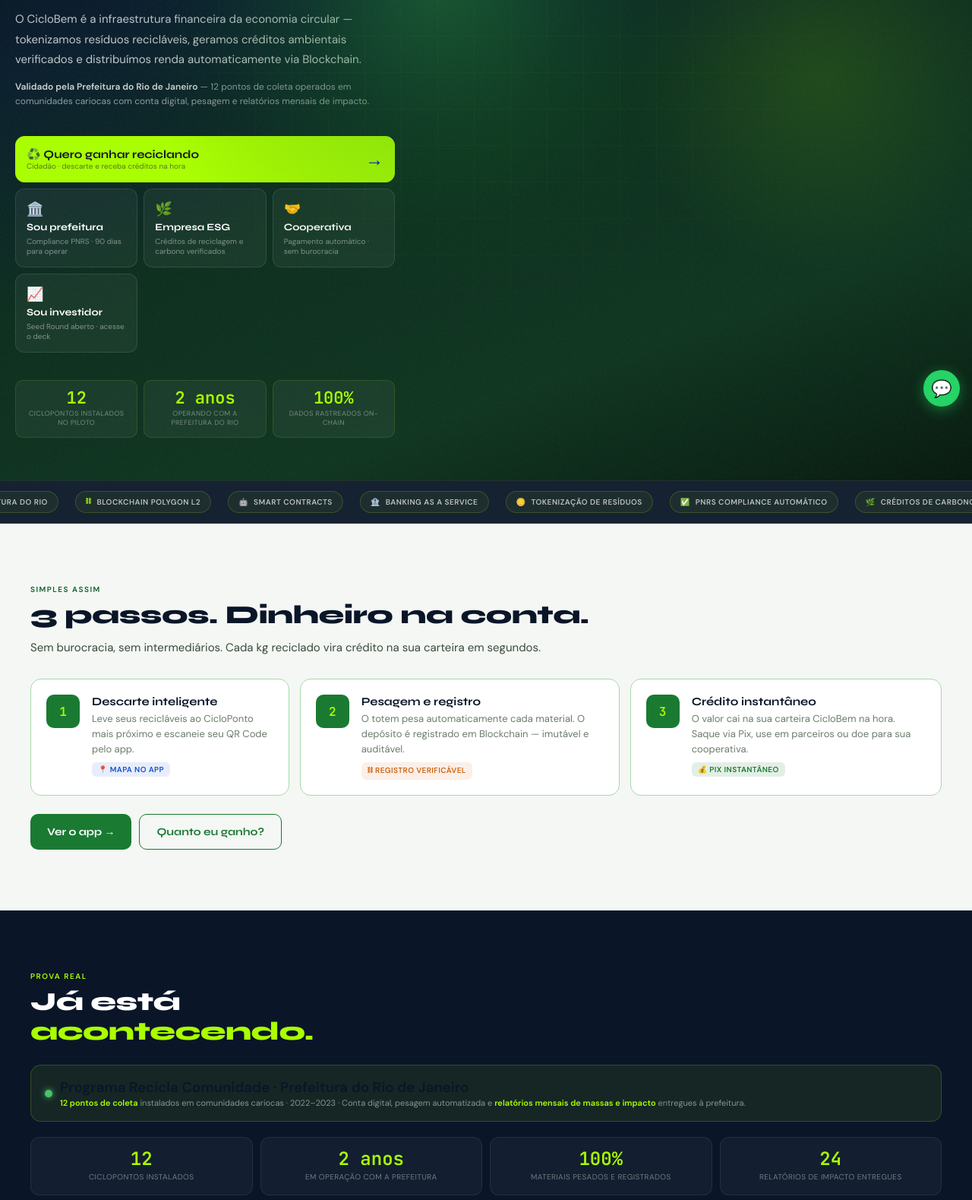
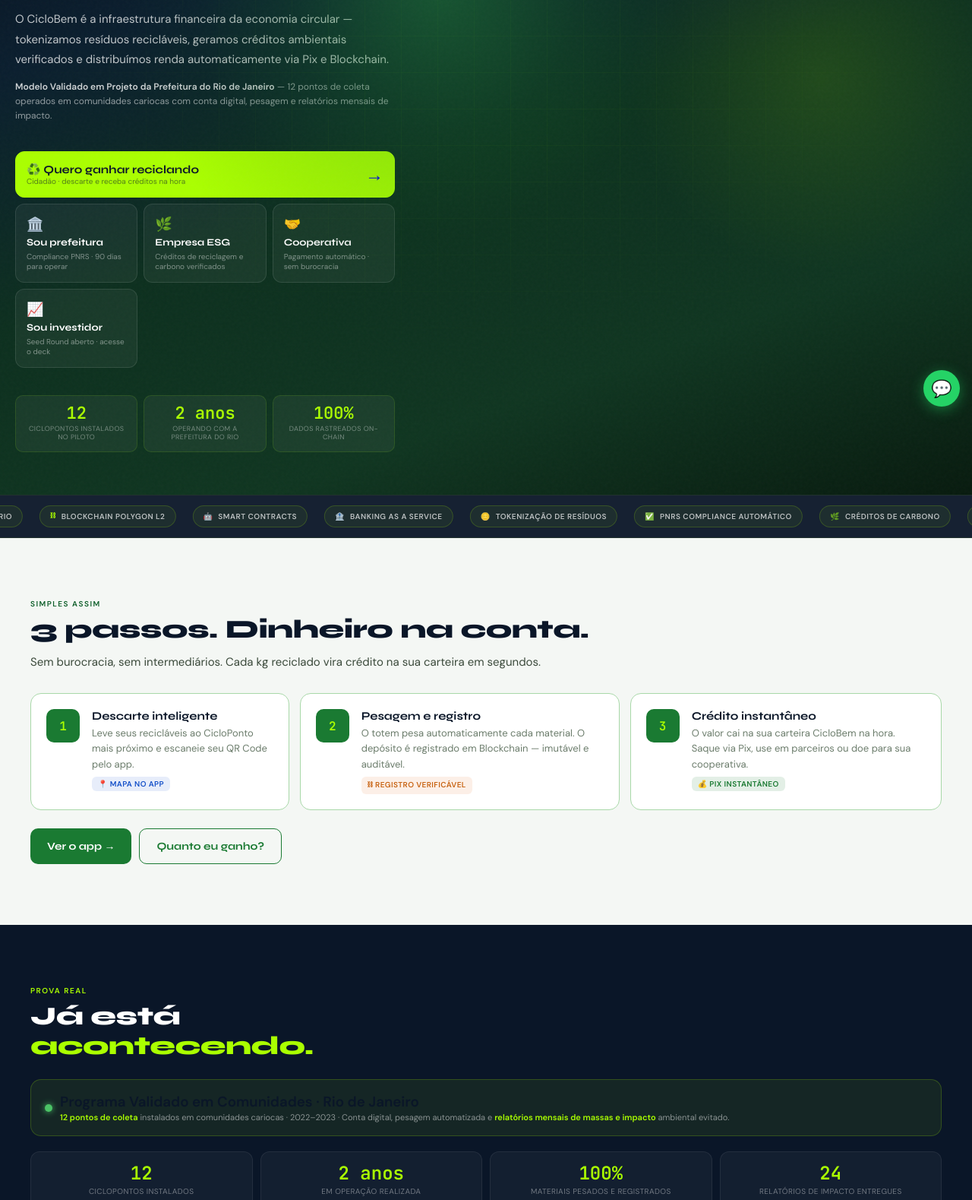
Before and after one commit to Ricardojra/ciclobem, a plain HTML site: page index.html in a window 1280 px wide. Shown: the part 241-1820 px from the top of the page at 76% size. Drawn offline with Linux system fonts and the light colour scheme.

Commit message:
Remoção do termo Recicla Comunidade

```diff
--- a/index.html
+++ b/index.html
@@ -455,7 +455,7 @@
 
   <div class="hero-pills reveal">
     <div class="pill live">Sistema Testado · Rio de Janeiro</div>
-    <div class="pill wh">Programa Recicla Comunidade · Prefeitura do Rio</div>
+    <div class="pill wh">Programa Realizado em Comunidades no Rio</div>
   </div>
 
   <h1 class="h1 hero-title reveal" style="transition-delay:.08s">
@@ -463,10 +463,10 @@
   </h1>
 
   <p class="sub hero-sub reveal" style="transition-delay:.14s">
-    O CicloBem é a infraestrutura financeira da economia circular — tokenizamos resíduos recicláveis, geramos créditos ambientais verificados e distribuímos renda automaticamente via Blockchain.
+    O CicloBem é a infraestrutura financeira da economia circular — tokenizamos resíduos recicláveis, geramos créditos ambientais verificados e distribuímos renda automaticamente via Pix e Blockchain.
   </p>
   <p class="hero-anchor reveal" style="transition-delay:.18s">
-    <strong>Validado pela Prefeitura do Rio de Janeiro</strong> — 12 pontos de coleta operados em comunidades cariocas com conta digital, pesagem e relatórios mensais de impacto.
+    <strong>Modelo Validado em Projeto da Prefeitura do Rio de Janeiro</strong> — 12 pontos de coleta operados em comunidades cariocas com conta digital, pesagem e relatórios mensais de impacto.
   </p>
 
   <div class="cta-grid reveal" style="transition-delay:.24s">
@@ -492,7 +492,7 @@
 <!-- MARQUEE -->
 <div class="mwrap">
   <div class="mtrack">
-    <div class="mpill"><em>🏛</em> Validado pela Prefeitura do Rio</div>
+    <div class="mpill"><em>🏛</em> Modelo Validado no Rio</div>
     <div class="mpill"><em>⛓</em> Blockchain Polygon L2</div>
     <div class="mpill"><em>🤖</em> Smart Contracts</div>
     <div class="mpill"><em>🏦</em> Banking as a Service</div>
@@ -501,7 +501,7 @@
     <div class="mpill"><em>🌿</em> Créditos de Carbono</div>
     <div class="mpill"><em>💰</em> Liquidação via Pix</div>
     <div class="mpill"><em>📊</em> Relatórios Mensais de Impacto</div>
-    <div class="mpill"><em>🏛</em> Validado pela Prefeitura do Rio</div>
+    <div class="mpill"><em>🏛</em> Modelo Validado pela Prefeitura do Rio</div>
     <div class="mpill"><em>⛓</em> Blockchain Polygon L2</div>
     <div class="mpill"><em>🤖</em> Smart Contracts</div>
     <div class="mpill"><em>🏦</em> Banking as a Service</div>
@@ -546,14 +546,14 @@
   <div class="pilot-badge reveal" style="transition-delay:.1s;margin-top:24px">
     <div class="pdot"></div>
     <div class="pilot-badge-text">
-      <h3>Programa Recicla Comunidade · Prefeitura do Rio de Janeiro</h3>
-      <p><strong>12 pontos de coleta</strong> instalados em comunidades cariocas · 2022–2023 · Conta digital, pesagem automatizada e <strong>relatórios mensais de massas e impacto</strong> entregues à prefeitura.</p>
+      <h3>Programa Validado em Comunidades · Rio de Janeiro</h3>
+      <p><strong>12 pontos de coleta</strong> instalados em comunidades cariocas · 2022–2023 · Conta digital, pesagem automatizada e <strong>relatórios mensais de massas e impacto</strong> ambiental evitado.</p>
     </div>
   </div>
 
   <div class="pstats reveal" style="transition-delay:.18s">
     <div class="pstat"><div class="psn" data-target="12" data-suffix="">12</div><div class="psl">CicloPontos instalados</div></div>
-    <div class="pstat"><div class="psn" data-target="2" data-suffix=" anos">2 anos</div><div class="psl">Em operação com a prefeitura</div></div>
+    <div class="pstat"><div class="psn" data-target="2" data-suffix=" anos">2 anos</div><div class="psl">Em operação realizada</div></div>
     <div class="pstat"><div class="psn" data-target="100" data-suffix="%">100%</div><div class="psl">Materiais pesados e registrados</div></div>
     <div class="pstat"><div class="psn" data-target="24" data-suffix="">24</div><div class="psl">Relatórios de impacto entregues</div></div>
   </div>
@@ -637,7 +637,7 @@
       <div class="eitem">Geração de renda e formalização para catadores do município</div>
       <div class="eitem">Painel de gestão com dados por bairro em tempo real</div>
       <div class="eitem">Modelo PPP disponível — a prefeitura não desembolsa capital inicial</div>
-      <div class="eitem">Validado pelo Programa Recicla Comunidade da Prefeitura do Rio (2022–2023)</div>
+      <div class="eitem">Validado pelo Programa da Prefeitura do Rio (2022–2023)</div>
     </div>
   </div>
 
@@ -909,7 +909,7 @@
     <div style="background:var(--wh);border:1px solid var(--lg);border-radius:14px;padding:18px 16px">
       <div style="font-size:22px;margin-bottom:8px">🏛️</div>
       <h5 style="font-family:var(--fd);font-size:13px;font-weight:700;color:var(--nv);margin-bottom:4px">Piloto Rio de Janeiro</h5>
-      <p style="font-size:12px;color:var(--gr);line-height:1.5;margin-bottom:12px">Relatórios do Programa Recicla Comunidade 2022–2023.</p>
+      <p style="font-size:12px;color:var(--gr);line-height:1.5;margin-bottom:12px">Relatórios do Programa em 2022–2023.</p>
       <a href="mailto:imprensa@ciclobem.com.br?subject=Relatório%20Piloto%20CicloBem" style="display:inline-flex;align-items:center;gap:6px;font-family:var(--fd);font-size:12px;font-weight:700;color:var(--gm);text-decoration:none">Solicitar →</a>
     </div>
   </div>
```
